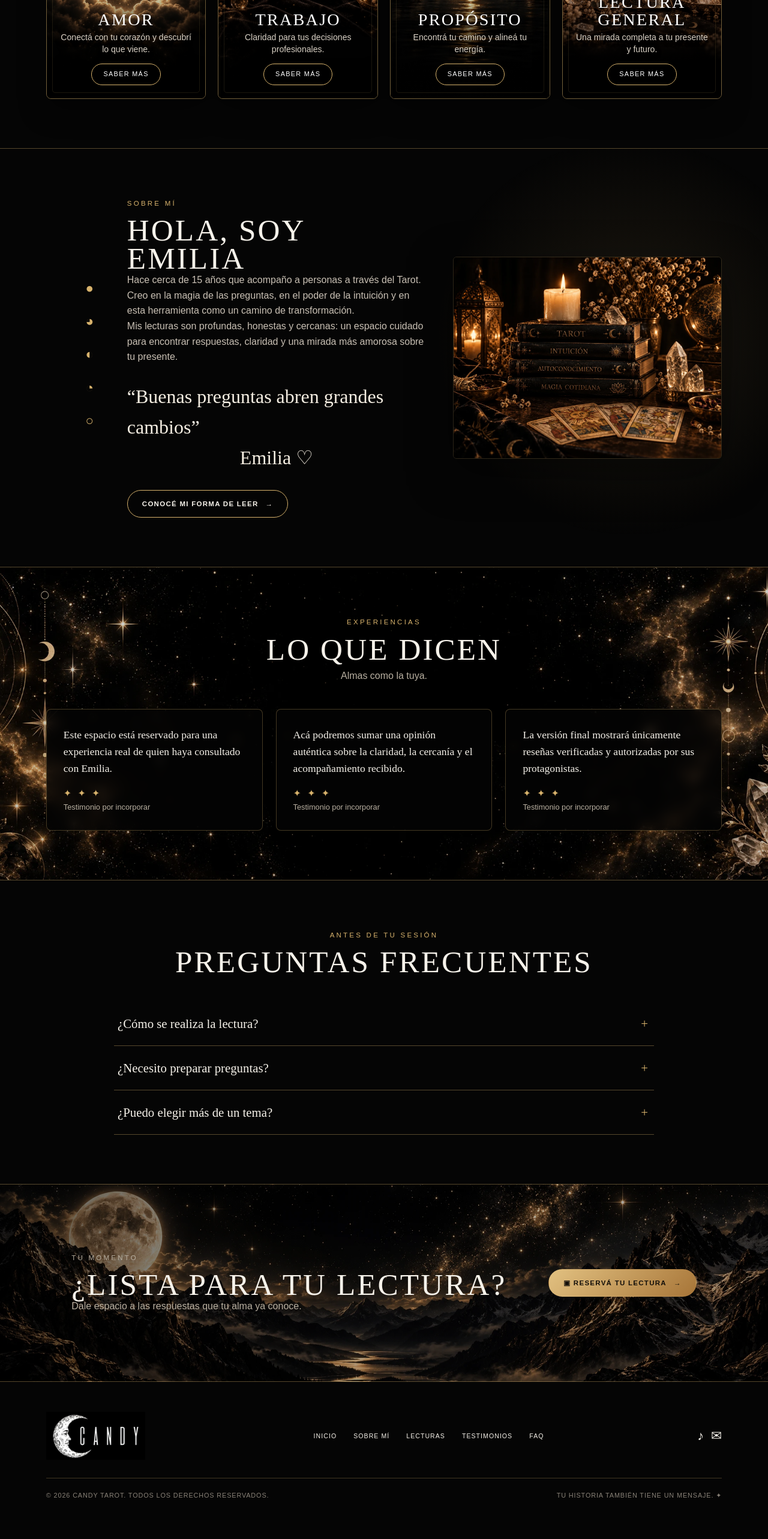
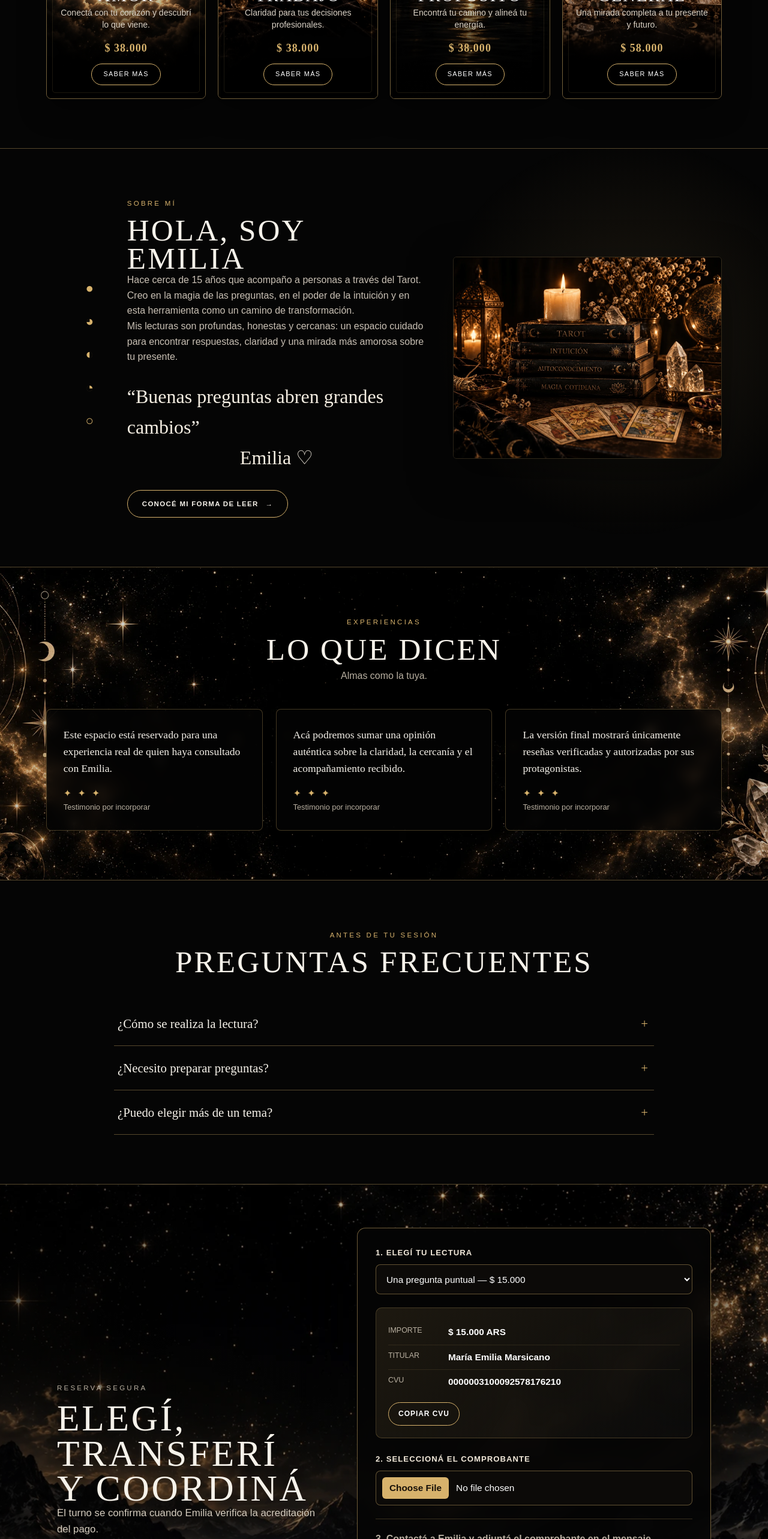
Before and after one commit to deepbrainreset/CandyTarot, a Next.js app: page / in a window 1280 px wide. Shown: the part 1407-3973 px from the top of the page at 60% size. Before the commit the page ends 3931 px from the top, so only its background shows below. Built offline with nearby package versions, Linux system fonts and the light colour scheme.

Commit message:
Reservas por transferencia con comprobante

```diff
--- a/app/page.tsx
+++ b/app/page.tsx
@@ -3,17 +3,35 @@
 import { useEffect, useRef, useState } from "react";
 
 const readings = [
-  { title: "Amor", text: "Conectá con tu corazón y descubrí lo que viene.", image: "/assets/reading-love-v1.webp", alt: "Corazón luminoso entre nubes doradas" },
-  { title: "Trabajo", text: "Claridad para tus decisiones profesionales.", image: "/assets/reading-work-v1.webp", alt: "Cartas de Tarot sobre terciopelo negro" },
-  { title: "Propósito", text: "Encontrá tu camino y alineá tu energía.", image: "/assets/reading-purpose-v1.webp", alt: "Luna dorada reflejada sobre agua oscura" },
-  { title: "Lectura general", text: "Una mirada completa a tu presente y futuro.", image: "/assets/reading-general-v1.webp", alt: "Brújula astrológica antigua con cristales" },
+  { title: "Amor", text: "Conectá con tu corazón y descubrí lo que viene.", price: 38000, image: "/assets/reading-love-v1.webp", alt: "Corazón luminoso entre nubes doradas" },
+  { title: "Trabajo", text: "Claridad para tus decisiones profesionales.", price: 38000, image: "/assets/reading-work-v1.webp", alt: "Cartas de Tarot sobre terciopelo negro" },
+  { title: "Propósito", text: "Encontrá tu camino y alineá tu energía.", price: 38000, image: "/assets/reading-purpose-v1.webp", alt: "Luna dorada reflejada sobre agua oscura" },
+  { title: "Lectura general", text: "Una mirada completa a tu presente y futuro.", price: 58000, image: "/assets/reading-general-v1.webp", alt: "Brújula astrológica antigua con cristales" },
 ];
+
+const services = [
+  { name: "Una pregunta puntual", price: 15000 },
+  { name: "Lectura de amor", price: 38000 },
+  { name: "Lectura de trabajo", price: 38000 },
+  { name: "Propósito y decisiones", price: 38000 },
+  { name: "Lectura general", price: 58000 },
+  { name: "Carta natal", price: 95000 },
+  { name: "Sinastría de pareja", price: 115000 },
+  { name: "Tarot + carta natal", price: 135000 },
+];
+
+const cvu = "0000003100092578176210";
+const whatsappNumber = "5491165600000";
+const contactEmail = "emimarsicano@gmail.com";
 
 const signs = [["♈","Aries"],["♉","Tauro"],["♊","Géminis"],["♋","Cáncer"],["♌","Leo"],["♍","Virgo"],["♎","Libra"],["♏","Escorpio"],["♐","Sagitario"],["♑","Capricornio"],["♒","Acuario"],["♓","Piscis"]];
 
 export default function Home() {
   const [menuOpen, setMenuOpen] = useState(false);
   const [selectedReading, setSelectedReading] = useState<string | null>(null);
+  const [selectedService, setSelectedService] = useState(services[0].name);
+  const [receiptName, setReceiptName] = useState("");
+  const [copied, setCopied] = useState(false);
   const dialogRef = useRef<HTMLDialogElement>(null);
 
   useEffect(() => {
@@ -23,6 +41,11 @@ export default function Home() {
   }, []);
 
   function openReading(title: string) { setSelectedReading(title); dialogRef.current?.showModal(); }
+  const currentService = services.find((service) => service.name === selectedService) ?? services[0];
+  const price = currentService.price.toLocaleString("es-AR");
+  const message = encodeURIComponent(`Hola Emilia, realicé la transferencia de $ ${price} por ${currentService.name}. Tengo el comprobante listo para adjuntar. Quisiera coordinar un turno.`);
+  const emailSubject = encodeURIComponent(`Comprobante — ${currentService.name}`);
+  const emailBody = encodeURIComponent(`Hola Emilia:\n\nRealicé la transferencia de $ ${price} por ${currentService.name}. Adjuntaré el comprobante a este correo para coordinar el turno.\n\nNombre:\nTeléfono:\nDisponibilidad horaria:`);
 
   return <>
     <div className="stars" aria-hidden="true" />
@@ -39,11 +62,38 @@ export default function Home() {
         <div className="trust-row"><span>✧ Lecturas personalizadas</span><span>▣ 100% online y confidencial</span><span>♡ Acompañamiento cercano</span></div>
       </section>
       <section className="zodiac" aria-labelledby="zodiac-title"><div className="section-heading"><p className="eyebrow">Tu energía</p><h2 id="zodiac-title">Descubrí el mensaje de tu signo</h2><p>Cada signo tiene una energía única. Explorá y conectá con la tuya.</p></div><div className="zodiac-track" role="list">{signs.map(([glyph,name]) => <div role="listitem" key={name}><b>{glyph}</b><span>{name}</span></div>)}</div></section>
-      <section className="readings section" id="lecturas"><div className="section-heading"><p className="eyebrow">Encontrá tu respuesta</p><h2>Lecturas de Tarot</h2><p>Un espacio para cada etapa de tu vida.</p></div><div className="cards">{readings.map((reading) => <article className="reading-card reveal" key={reading.title}><img className="reading-art" src={reading.image} alt={reading.alt} loading="lazy" /><div className="reading-content"><h3>{reading.title}</h3><p>{reading.text}</p><button className="card-link" onClick={() => openReading(reading.title)}>Saber más</button></div></article>)}</div></section>
+      <section className="readings section" id="lecturas"><div className="section-heading"><p className="eyebrow">Encontrá tu respuesta</p><h2>Lecturas de Tarot</h2><p>Un espacio para cada etapa de tu vida.</p></div><div className="cards">{readings.map((reading) => <article className="reading-card reveal" key={reading.title}><img className="reading-art" src={reading.image} alt={reading.alt} loading="lazy" /><div className="reading-content"><h3>{reading.title}</h3><p>{reading.text}</p><strong className="reading-price">$ {reading.price.toLocaleString("es-AR")}</strong><button className="card-link" onClick={() => openReading(reading.title)}>Saber más</button></div></article>)}</div></section>
       <section className="about section" id="sobre-mi"><div className="moon-phases" aria-hidden="true">● ◕ ◐ ◔ ○</div><div className="about-copy reveal"><p className="eyebrow">Sobre mí</p><h2>Hola, soy Emilia</h2><p>Hace cerca de 15 años que acompaño a personas a través del Tarot. Creo en la magia de las preguntas, en el poder de la intuición y en esta herramienta como un camino de transformación.</p><p>Mis lecturas son profundas, honestas y cercanas: un espacio cuidado para encontrar respuestas, claridad y una mirada más amorosa sobre tu presente.</p><blockquote>“Buenas preguntas abren grandes cambios”<span>Emilia ♡</span></blockquote><a href="#reservar" className="button button-outline">Conocé mi forma de leer <span>→</span></a></div><div className="altar reveal"><img src="/assets/about-altar-v1.webp" alt="Altar con velas, libros de Tarot, cartas y cristales" loading="lazy" /></div></section>
       <section className="testimonials section" id="testimonios"><div className="section-heading"><p className="eyebrow">Experiencias</p><h2>Lo que dicen</h2><p>Almas como la tuya.</p></div><div className="quotes"><figure><blockquote>Este espacio está reservado para una experiencia real de quien haya consultado con Emilia.</blockquote><div className="rating">✦ ✦ ✦</div><figcaption>Testimonio por incorporar</figcaption></figure><figure><blockquote>Acá podremos sumar una opinión auténtica sobre la claridad, la cercanía y el acompañamiento recibido.</blockquote><div className="rating">✦ ✦ ✦</div><figcaption>Testimonio por incorporar</figcaption></figure><figure><blockquote>La versión final mostrará únicamente reseñas verificadas y autorizadas por sus protagonistas.</blockquote><div className="rating">✦ ✦ ✦</div><figcaption>Testimonio por incorporar</figcaption></figure></div></section>
       <section className="faq section" id="faq"><div className="section-heading"><p className="eyebrow">Antes de tu sesión</p><h2>Preguntas frecuentes</h2></div><div className="accordion"><details><summary>¿Cómo se realiza la lectura?</summary><p>La sesión es online, en un encuentro privado y confidencial. Al reservar, coordinamos el día, horario y medio de conexión.</p></details><details><summary>¿Necesito preparar preguntas?</summary><p>No es obligatorio, pero ayuda a enfocar la lectura. También podemos comenzar desde lo que hoy necesitás comprender.</p></details><details><summary>¿Puedo elegir más de un tema?</summary><p>Sí. La lectura general permite recorrer diferentes áreas; las lecturas temáticas profundizan en un aspecto concreto.</p></details></div></section>
-      <section className="booking" id="reservar"><div><p className="eyebrow">Tu momento</p><h2>¿Lista para tu lectura?</h2><p>Dale espacio a las respuestas que tu alma ya conoce.</p></div><a className="button button-gold" href="https://www.tiktok.com/@emiliamarsicano" target="_blank" rel="noopener noreferrer">▣ Reservá tu lectura <span>→</span></a></section>
+      <section className="booking payment-booking" id="reservar">
+        <div className="payment-intro"><p className="eyebrow">Reserva segura</p><h2>Elegí, transferí y coordiná</h2><p>El turno se confirma cuando Emilia verifica la acreditación del pago.</p></div>
+        <div className="payment-panel">
+          <label htmlFor="service">1. Elegí tu lectura</label>
+          <select id="service" value={selectedService} onChange={(event) => { setSelectedService(event.target.value); setReceiptName(""); }}>
+            {services.map((service) => <option key={service.name} value={service.name}>{service.name} — $ {service.price.toLocaleString("es-AR")}</option>)}
+          </select>
+          <div className="transfer-card">
+            <p><span>Importe</span><strong>$ {price} ARS</strong></p>
+            <p><span>Titular</span><strong>María Emilia Marsicano</strong></p>
+            <p><span>CVU</span><strong>{cvu}</strong></p>
+            <button type="button" className="copy-button" onClick={async () => { await navigator.clipboard.writeText(cvu); setCopied(true); setTimeout(() => setCopied(false), 1800); }}>{copied ? "CVU copiado ✓" : "Copiar CVU"}</button>
+          </div>
+          <label htmlFor="receipt">2. Seleccioná el comprobante</label>
+          <input id="receipt" className="receipt-input" type="file" accept=".pdf,image/jpeg,image/png,image/webp" onChange={(event) => setReceiptName(event.target.files?.[0]?.name ?? "")} />
+          {receiptName && <p className="receipt-ready">✓ Comprobante seleccionado: {receiptName}</p>}
+          <div className="contact-unlock" aria-live="polite">
+            <p>3. Contactá a Emilia y adjuntá el comprobante en el mensaje.</p>
+            <div className="contact-buttons">
+              <a className={`button button-gold ${!receiptName ? "disabled" : ""}`} href={receiptName ? `https://wa.me/${whatsappNumber}?text=${message}` : undefined} target="_blank" rel="noopener noreferrer" aria-disabled={!receiptName}>Enviar por WhatsApp</a>
+              <a className={`button button-outline ${!receiptName ? "disabled" : ""}`} href={receiptName ? `mailto:${contactEmail}?subject=${emailSubject}&body=${emailBody}` : undefined} aria-disabled={!receiptName}>Enviar por email</a>
+            </div>
+            {!receiptName && <small>Los contactos se habilitan después de seleccionar el comprobante.</small>}
+            <small>La selección no envía ni almacena el archivo. WhatsApp o tu aplicación de correo se abrirán para que lo adjuntes manualmente.</small>
+          </div>
+          <p className="payment-legal">Las lecturas ofrecen orientación simbólica y no reemplazan atención médica, psicológica, legal o financiera.</p>
+        </div>
+      </section>
     </main>
     <footer id="contacto"><img src="/assets/candy-logo.png" alt="Candy Tarot" className="footer-logo" /><nav aria-label="Enlaces del pie"><a href="#inicio">Inicio</a><a href="#sobre-mi">Sobre mí</a><a href="#lecturas">Lecturas</a><a href="#testimonios">Testimonios</a><a href="#faq">FAQ</a></nav><div className="social"><a href="https://www.tiktok.com/@emiliamarsicano" target="_blank" rel="noopener noreferrer" aria-label="TikTok">♪</a><a href="mailto:emimarsicano@gmail.com" aria-label="Email">✉</a></div><p className="copyright">© 2026 Candy Tarot. Todos los derechos reservados. <span>Tu historia también tiene un mensaje. ✦</span></p></footer>
     <dialog ref={dialogRef} onClick={(event) => event.target === dialogRef.current && dialogRef.current?.close()}><button className="dialog-close" aria-label="Cerrar" onClick={() => dialogRef.current?.close()}>×</button><p className="eyebrow">Lectura personalizada</p><h2>Lectura de {selectedReading}</h2><p>Una consulta profunda y confidencial para ordenar lo que sentís, ver nuevas posibilidades y avanzar con mayor claridad.</p><a href="#reservar" className="button button-gold dialog-book" onClick={() => dialogRef.current?.close()}>Reservar esta lectura</a></dialog>
--- a/public/styles.css
+++ b/public/styles.css
@@ -131,6 +131,37 @@
   .booking{background-size:auto 720%;background-position:center 91%}
 }
 
+/* Payment and booking flow */
+.reading-price{display:block;margin:0 0 12px;color:var(--gold);font-family:var(--serif);font-size:1.12rem;letter-spacing:.06em}
+.payment-booking{align-items:stretch;text-align:left;padding:72px clamp(24px,6vw,92px)!important;background-image:linear-gradient(90deg,rgba(0,0,0,.72),rgba(0,0,0,.48)),url('/assets/booking-mountains-v1.webp')!important}
+.payment-intro{flex:0 1 430px;align-self:center}
+.payment-intro h2{font-size:clamp(2.6rem,4.8vw,4.6rem);line-height:.95}
+.payment-intro>p:last-child{max-width:430px;color:#d4ccbe;font-size:1.05rem}
+.payment-panel{width:min(100%,590px);padding:30px;border:1px solid rgba(215,178,108,.5);border-radius:14px;background:rgba(5,5,5,.9);box-shadow:0 24px 80px rgba(0,0,0,.55);backdrop-filter:blur(12px)}
+.payment-panel>label{display:block;margin:0 0 9px;color:#f3eadb;font-size:.82rem;font-weight:600;letter-spacing:.08em;text-transform:uppercase}
+.payment-panel select,.receipt-input{width:100%;min-height:50px;margin:0 0 22px;padding:11px 13px;border:1px solid rgba(215,178,108,.42);border-radius:8px;background:#0c0a08;color:#fff;font:500 .96rem var(--sans)}
+.payment-panel select:focus,.receipt-input:focus{outline:2px solid var(--gold);outline-offset:2px}
+.transfer-card{position:relative;margin:0 0 24px;padding:20px;border:1px solid rgba(215,178,108,.25);border-radius:10px;background:linear-gradient(135deg,rgba(215,178,108,.12),rgba(255,255,255,.025))}
+.transfer-card p{display:grid;grid-template-columns:90px 1fr;gap:10px;margin:0;padding:8px 0;border-bottom:1px solid rgba(215,178,108,.12)}
+.transfer-card p:last-of-type{border-bottom:0}.transfer-card span{color:var(--muted);font-size:.78rem;text-transform:uppercase}.transfer-card strong{overflow-wrap:anywhere;color:#fff;font-size:.96rem}
+.copy-button{margin-top:13px;padding:9px 16px;border:1px solid var(--gold);border-radius:999px;background:transparent;color:#fff;cursor:pointer;font-size:.75rem;font-weight:600;letter-spacing:.08em;text-transform:uppercase}
+.receipt-input{padding:10px}.receipt-input::file-selector-button{margin-right:12px;padding:9px 12px;border:0;border-radius:6px;background:var(--gold);color:#171008;font-weight:700;cursor:pointer}
+.receipt-ready{margin:-10px 0 20px;color:#e3c98f;font-size:.86rem}
+.contact-unlock{padding-top:20px;border-top:1px solid rgba(215,178,108,.24)}.contact-unlock>p{margin:0 0 13px;font-weight:600}
+.contact-buttons{display:grid;grid-template-columns:1fr 1fr;gap:10px}.contact-buttons .button{width:100%;padding-inline:14px}
+.contact-buttons .disabled{pointer-events:none;opacity:.35;filter:grayscale(1)}
+.contact-unlock small{display:block;margin-top:12px;color:#aaa195;line-height:1.45}
+.payment-legal{margin:20px 0 0;padding-top:16px;border-top:1px solid rgba(215,178,108,.18);color:#918a80;font-size:.75rem;line-height:1.5}
+
+@media(max-width:760px){
+  .payment-booking{padding:54px 14px!important;gap:28px!important;background-size:cover!important}
+  .payment-intro{width:100%;text-align:center}.payment-intro h2{font-size:clamp(2.3rem,11vw,3.2rem)}
+  .payment-intro>p:last-child{margin-inline:auto}
+  .payment-panel{width:100%;padding:22px 16px;border-radius:10px}
+  .transfer-card{padding:15px}.transfer-card p{grid-template-columns:76px minmax(0,1fr)}
+  .contact-buttons{grid-template-columns:1fr}.contact-buttons .button{max-width:none}
+}
+
 /* V4 — final assembly with individually generated artwork. */
 .hero{display:block;position:relative;min-height:0;padding:0;aspect-ratio:1672/941;background:#000;overflow:hidden}
 .hero:before{display:none}
```
